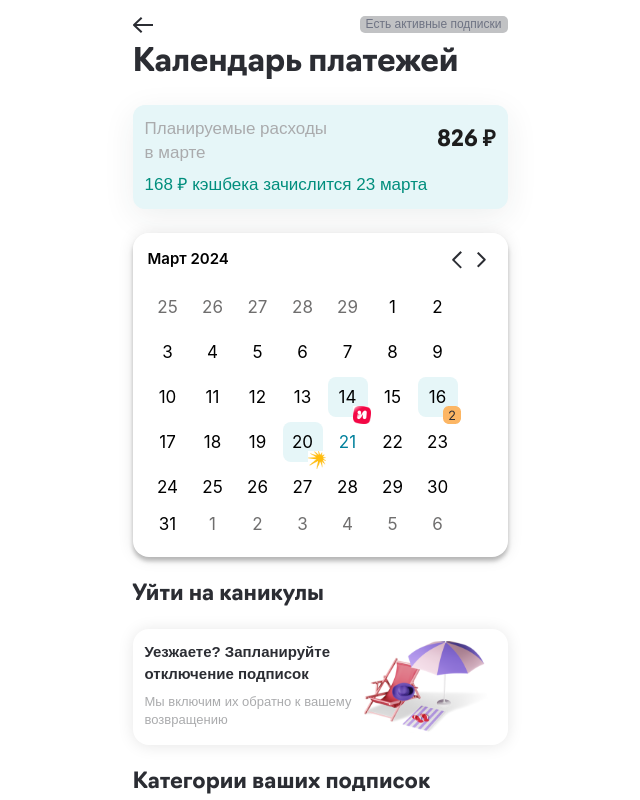
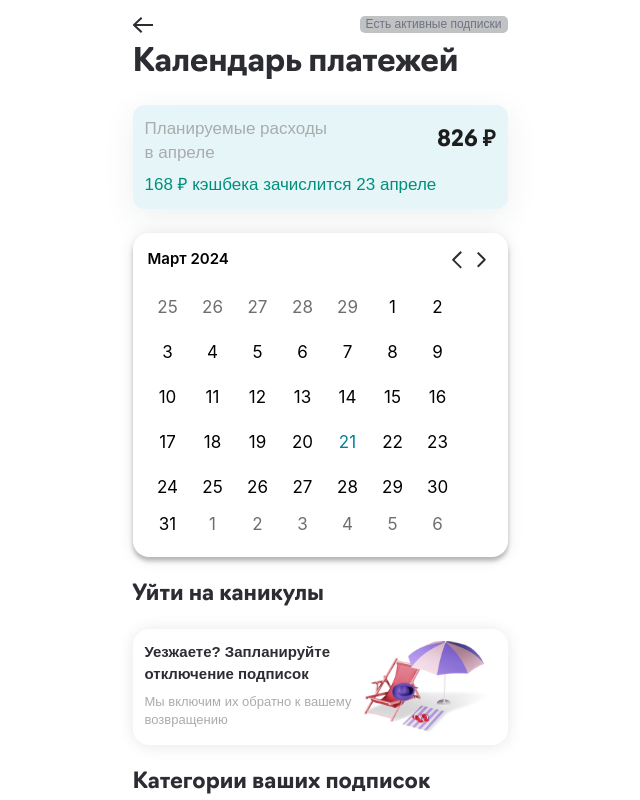
Before and after one commit to cerea62/pay2u-project, a React (Create React App) app: page /pay2u-project/calendar in a window 1280 px wide. Shown: the top 800 px of the page, without its empty margins (320-960 px from the left). Built offline with nearby package versions, Linux system fonts and the light colour scheme.

Commit message:
Рефакторинг

```diff
--- a/src/components/PlannedCosts/PlannedCosts.jsx
+++ b/src/components/PlannedCosts/PlannedCosts.jsx
@@ -7,17 +7,16 @@ export default function PlannedCosts() {
     const location = useLocation();
     const path = location.pathname;
 
-
     return (
         <div className="planned-costs">
             <div className="planned-costs__cost">
-                <p className="planned-costs__text">Планируемые расходы в&#160;марте</p>
+                <p className="planned-costs__text">Планируемые расходы в&#160;апреле</p>
                 <p className="planned-costs__amount">826 &#8381;</p>
                 {path !== '/pay2u-project/calendar' ?
                     (<ButtonNavigation
                         path='calendar' />) : (null)}
             </div>
-            <p className="planned-costs__cashback">168 &#8381; кэшбека зачислится 23 марта </p>
+            <p className="planned-costs__cashback">168 &#8381; кэшбека зачислится 23 апреле </p>
         </div>
     )
 }
--- a/src/utils/calendar-constants/dates.js
+++ b/src/utils/calendar-constants/dates.js
@@ -34,19 +34,19 @@ const totalDatesPerMonthView = 42; // 6 rows, 7 days a week...
 
 const selectedDates = [
   {
-    date: new Date("2024-03-20"),
+    date: new Date("2024-04-20"),
     sbscrible: 'yandexMusic'
   },
   {
-    date: new Date("2024-03-16"),
+    date: new Date("2024-04-16"),
     sbscrible: 'premier'
   },
   {
-    date: new Date("2024-03-16"),
+    date: new Date("2024-04-16"),
     sbscrible: 'storytel'
   },
   {
-    date: new Date("2024-03-14"),
+    date: new Date("2024-04-14"),
     sbscrible: 'ivi'
   },
 ];
--- a/src/utils/paymentCards.jsx
+++ b/src/utils/paymentCards.jsx
@@ -9,7 +9,7 @@ const paymentCards = [
         id: 1,
         icon: yandex,
         title: 'Яндекс Музыка',
-        dateOfDebiting: '20.03.2024',
+        dateOfDebiting: '20.04.2024',
         cashback: '50',
         cost: '100',
         paided: false,
@@ -18,7 +18,7 @@ const paymentCards = [
         id: 2,
         icon: premier,
         title: 'Premier',
-        dateOfDebiting: '16.03.2024',
+        dateOfDebiting: '16.04.2024',
         cashback: '20',
         cost: '107',
         paided: false,
@@ -27,7 +27,7 @@ const paymentCards = [
         id: 3,
         icon: storytel,
         title: 'Storytel',
-        dateOfDebiting: '16.03.2024',
+        dateOfDebiting: '16.04.2024',
         cashback: '30',
         cost: '279',
         paided: false,
@@ -36,7 +36,7 @@ const paymentCards = [
         id: 4,
         icon: ivi,
         title: 'Иви',
-        dateOfDebiting: '14.03.2024',
+        dateOfDebiting: '14.04.2024',
         cashback: '68',
         cost: '340',
         paided: true,
```
